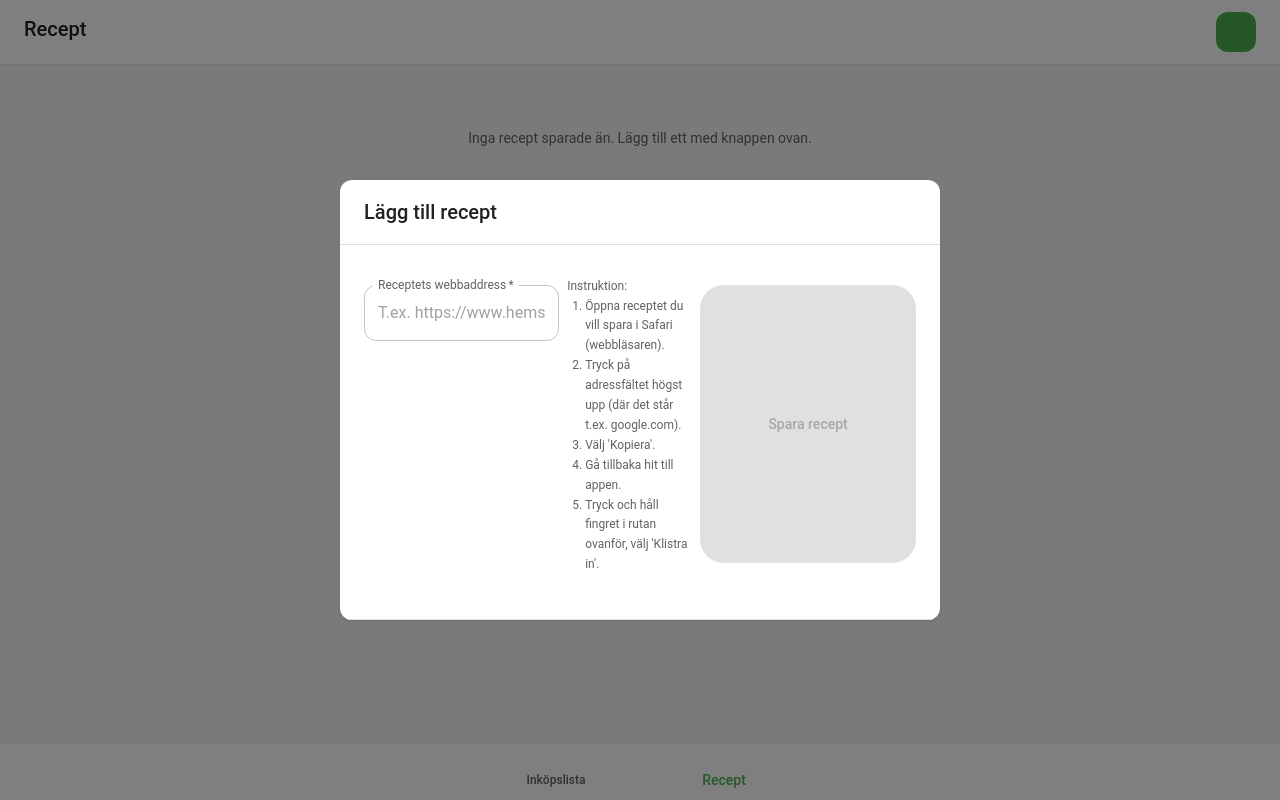
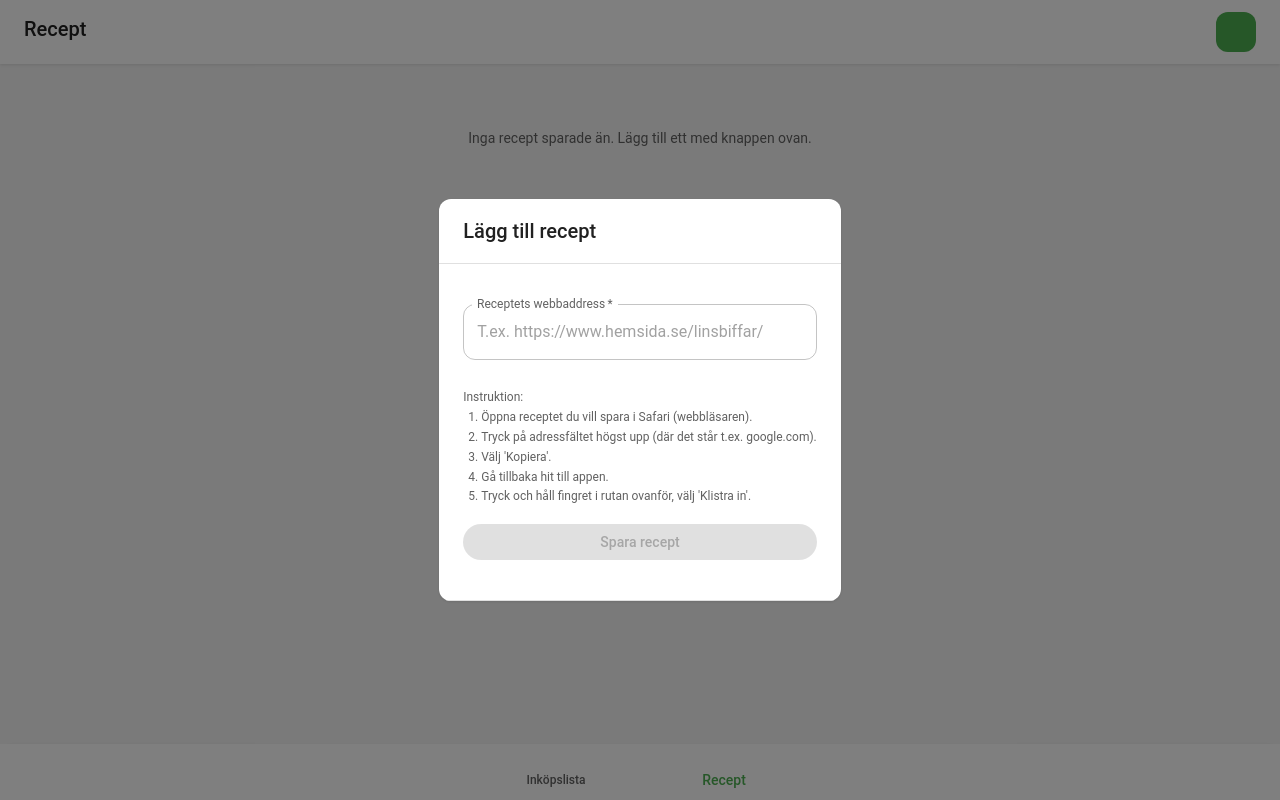
Before and after one commit to wenziie/SimpleGroceriesPWA, a React (Vite) app: page /recipes in a window 1280 px wide. Both pictures are taken after a click on the button "Add Recipe". Built offline with nearby package versions, Linux system fonts and the light colour scheme; some icons are missing.

Commit message:
fix: Ensure vertical layout in AddRecipeForm modal

```diff
--- a/src/components/AddRecipeForm.jsx
+++ b/src/components/AddRecipeForm.jsx
@@ -15,7 +15,17 @@ function AddRecipeForm({ onAddRecipe }) {
   };
 
   return (
-    <Box component="form" onSubmit={handleSubmit} noValidate sx={{ mt: 1 }}>
+    <Box
+      component="form"
+      onSubmit={handleSubmit}
+      noValidate
+      sx={{
+        mt: 1,
+        display: 'flex',
+        flexDirection: 'column',
+        gap: 1.5
+      }}
+    >
       <TextField
         label="Receptets webbaddress"
         value={url}
@@ -43,7 +53,6 @@ function AddRecipeForm({ onAddRecipe }) {
         variant="contained"
         fullWidth
         disabled={!url.trim()}
-        sx={{ mt: 2, mb: 2 }}
       >
         Spara recept
       </Button>
```
